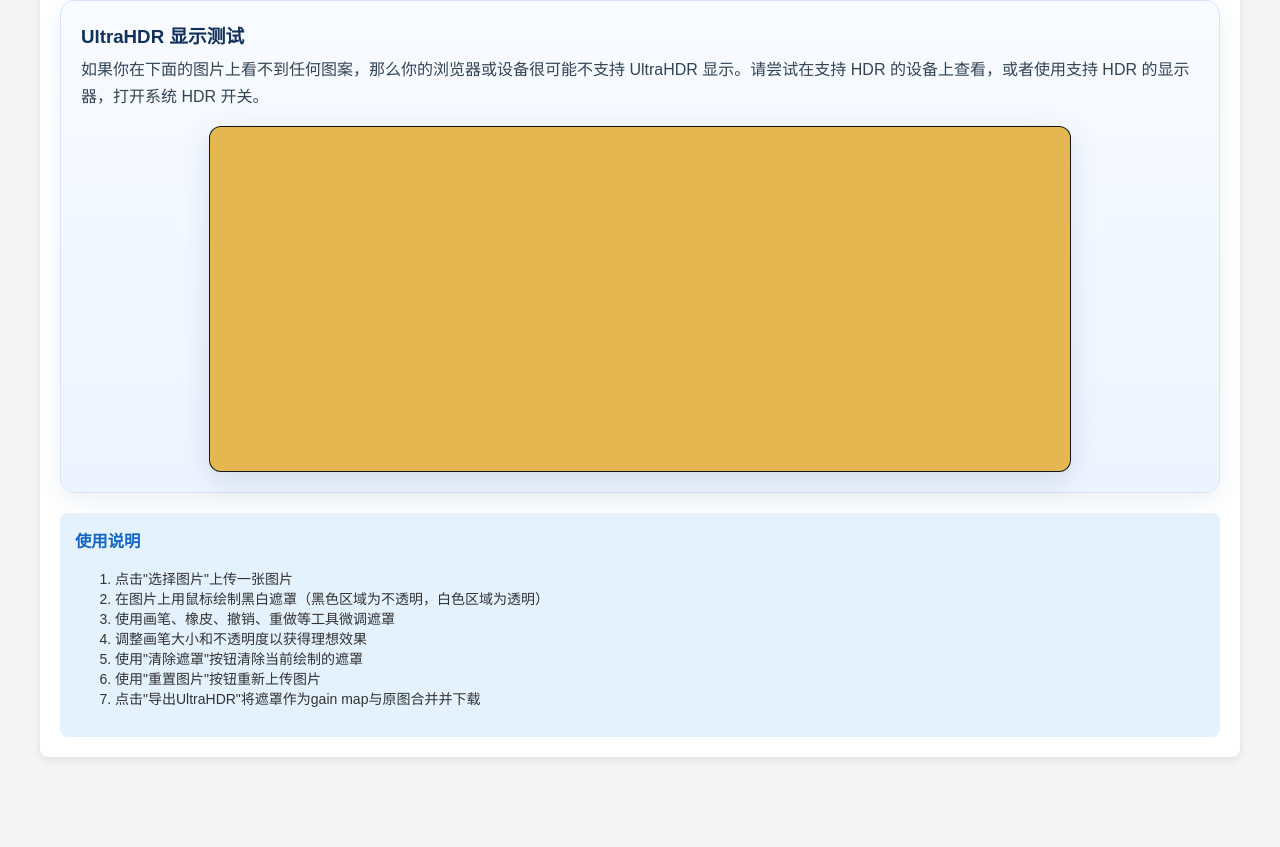
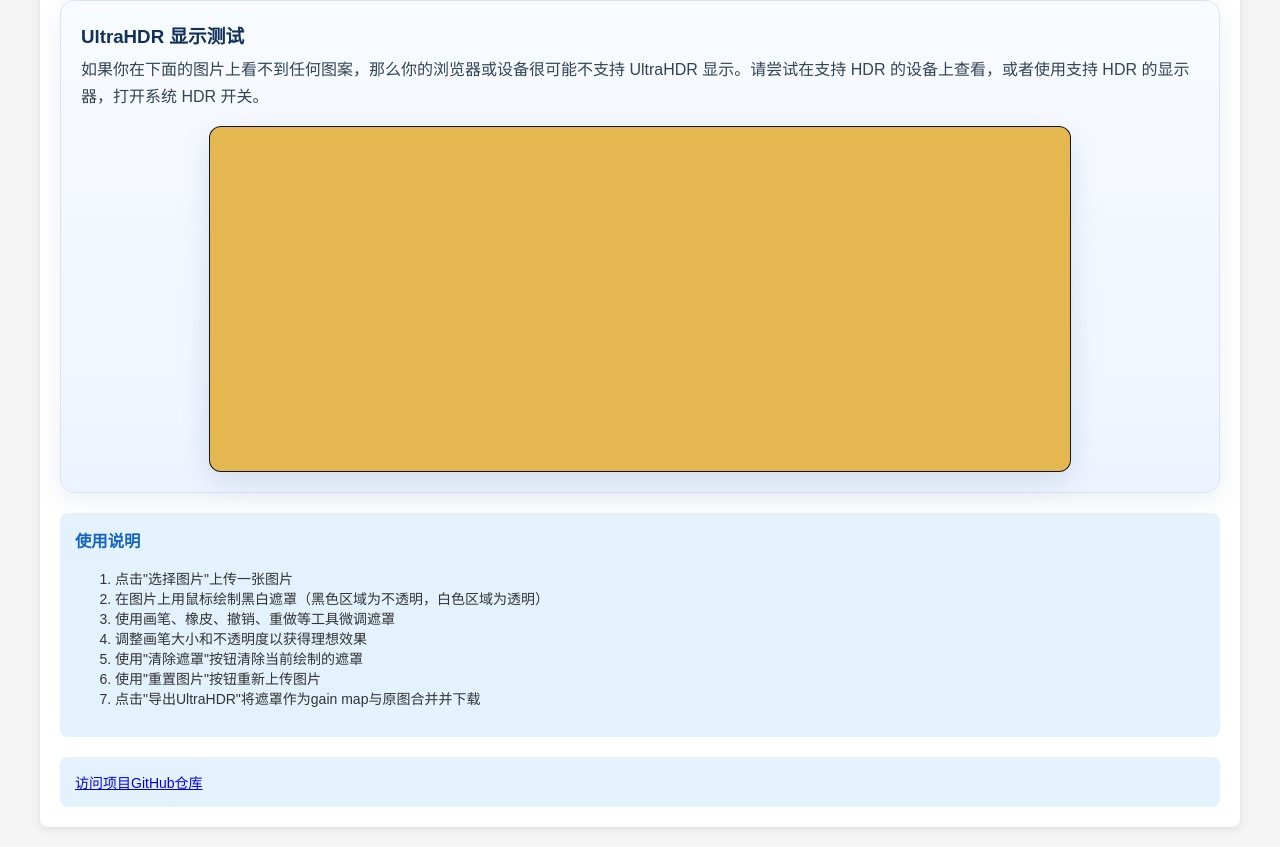
Before and after one commit to reed-overflow/ultraHDR_Tool, a website: page src/index.html in a window 1280 px wide. Shown: the part 1356-2203 px from the top of the page. Before the commit the page ends 2133 px from the top, so only its background shows below. Drawn offline with nearby package versions, Linux system fonts and the light colour scheme.

Commit message:
更新readme

```diff
--- a/package.json
+++ b/package.json
@@ -1,5 +1,5 @@
 {
-  "name": "hdrutils",
+  "name": "ultrahdr-tool",
   "version": "1.0.0",
   "description": "HDR图像处理工具，支持创建UltraHDR格式图片",
   "main": "./src/server.js",
@@ -11,7 +11,7 @@
   "author": "",
   "license": "MIT",
   "dependencies": {
-    "@monogrid/gainmap-js": "^3.1.0",
+    "@monogrid/gainmap-js": "3.1.0",
     "express": "^4.18.2",
     "three": "^0.180.0"
   },
--- a/src/index.html
+++ b/src/index.html
@@ -128,6 +128,12 @@
         </div>
 
         <div id="status-message" class="status-message"></div>
+
+        <div class="instructions">
+            <a href="https://github.com/reed-overflow/ultraHDR_Tool" target="_blank" rel="noopener noreferrer">
+                访问项目GitHub仓库
+            </a>
+        </div>
     </div>
 
     <script type="module" src="script.js"></script>
--- a/src/script.js
+++ b/src/script.js
@@ -1,3 +1,6 @@
+// 导入gainmap-js库
+import * as libultrahdr from '@monogrid/gainmap-js/libultrahdr';
+
 // 获取DOM元素
 const fileInput = document.getElementById('file-input');
 const fileName = document.getElementById('file-name');
@@ -840,9 +843,6 @@ function downloadMask() {
 
 
 
-// 导入gainmap-js库
-import * as libultrahdr from '@monogrid/gainmap-js/libultrahdr';
-
 // 将原图和遮罩合并成一张UltraHDR图片，并下载
 async function exportUltraHDR() {
     if (!currentImage || !maskCanvas) {
```
Also changed, not shown: README.md, doc/ss1.jpg (added), doc/ss2.jpg (added).
